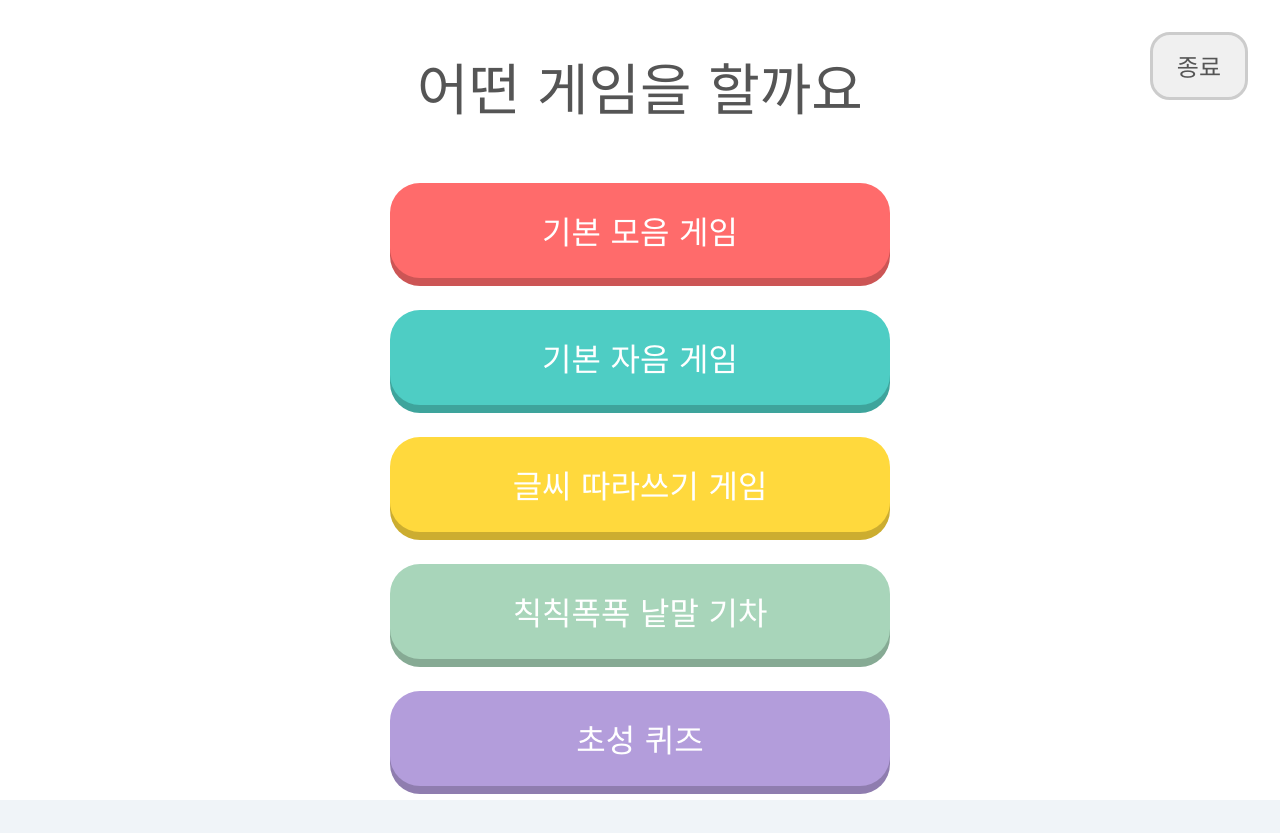
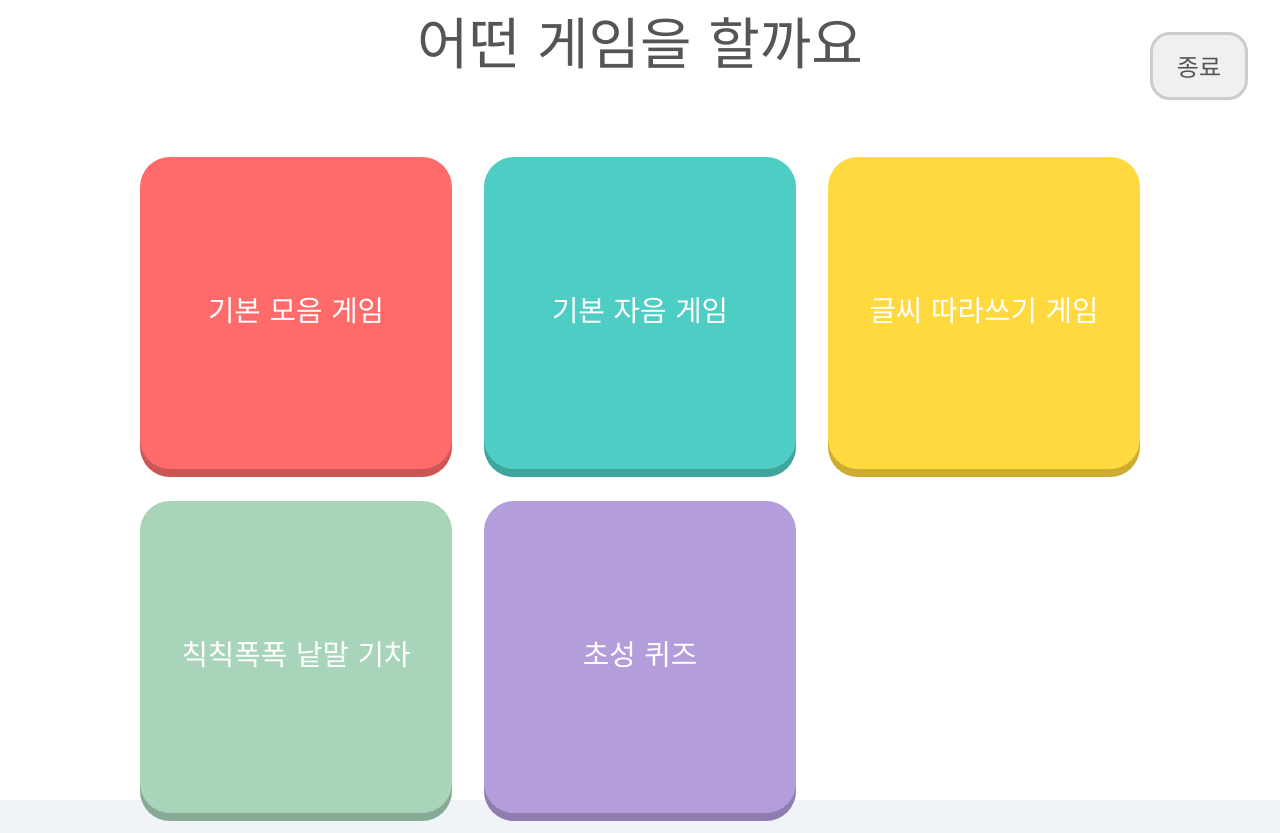
Before and after one commit to getcodekwon/hangul, a React (Vite) app: page /mode-select in a window 1280 px wide. Before the commit the page ends 800 px from the top, so only its background shows below. Built offline with nearby package versions, Linux system fonts and the light colour scheme.

Commit message:
feat: Update game selection screen to 3x3 grid layout

```diff
--- a/src/screens/GameModeSelection.jsx
+++ b/src/screens/GameModeSelection.jsx
@@ -138,22 +138,29 @@ const styles = {
         marginBottom: '3rem',
     },
     menuContainer: {
-        display: 'flex',
-        flexDirection: 'column',
+        display: 'grid',
+        gridTemplateColumns: 'repeat(3, 1fr)',
         gap: '2rem',
-        width: '100%',
-        maxWidth: '500px',
-        alignItems: 'center',
+        width: '90%',
+        maxWidth: '1000px',
+        margin: '0 auto',
+        padding: '20px',
     },
     button: {
         width: '100%',
-        padding: '1.5rem',
-        fontSize: '2rem',
+        aspectRatio: '1', // Make buttons square
+        display: 'flex',
+        justifyContent: 'center',
+        alignItems: 'center',
+        padding: '1rem',
+        fontSize: '1.8rem',
         borderRadius: '30px',
         border: 'none',
         color: 'white',
         fontFamily: '"Jua", sans-serif',
         cursor: 'pointer',
         textAlign: 'center',
+        wordBreak: 'keep-all', // Prevent awkward word breaks
+        lineHeight: '1.3',
     }
 };
```
